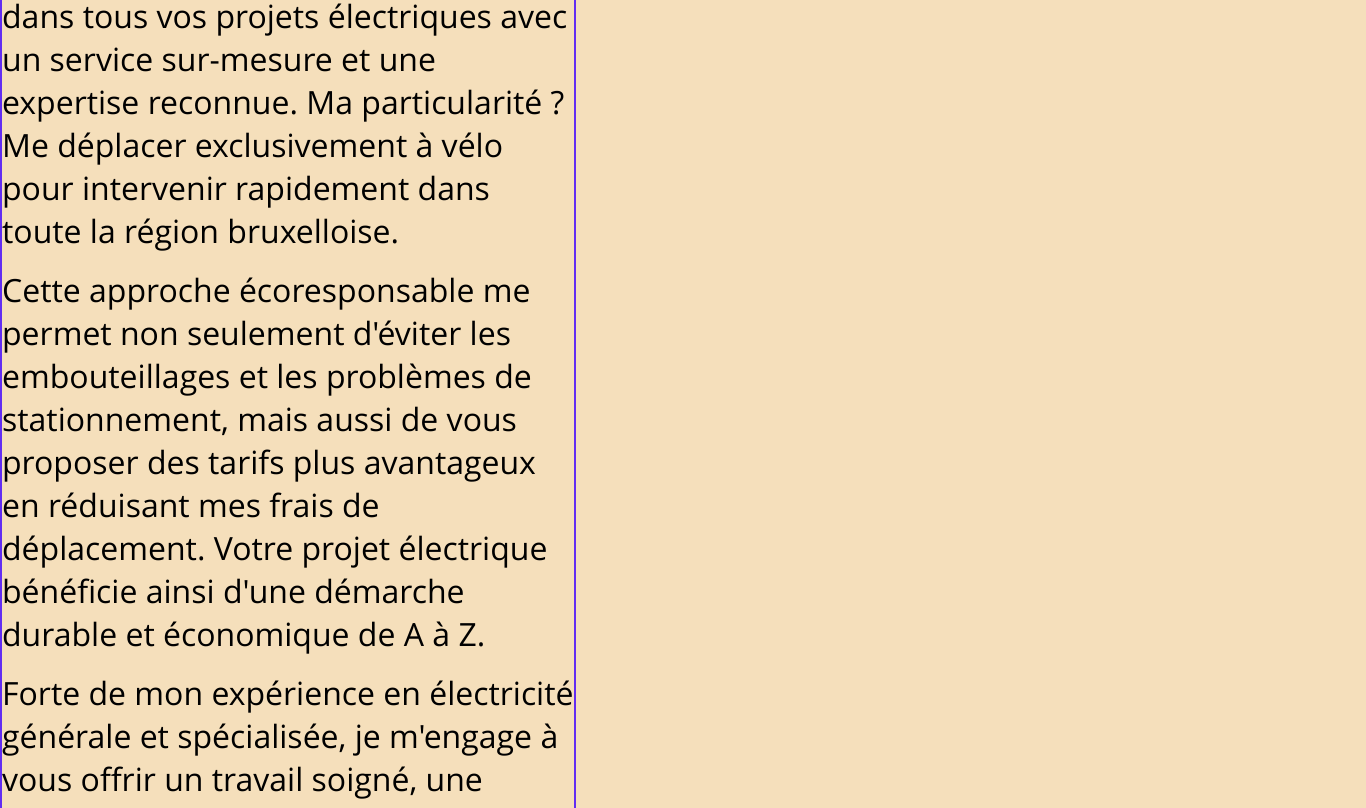
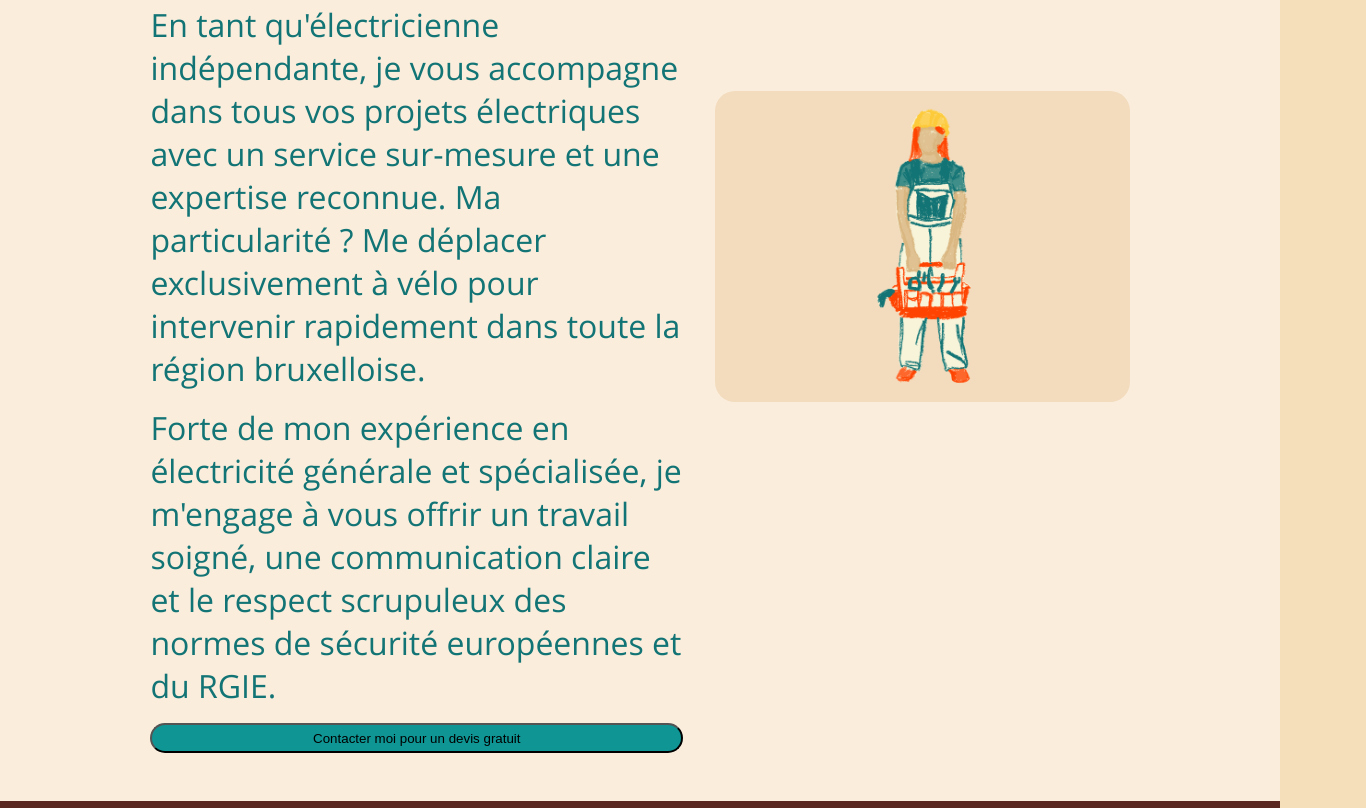
Before and after one commit to hrtshpdbx1/I3_HTML-CSS, a plain HTML site: page 3. Exercices/3. Exo Responsive/index.html in a window 1280 px wide. Shown: the part 756-1564 px from the top of the page, 1366 px wide, since content can reach past the window. Drawn offline with Linux system fonts and the light colour scheme.

Commit message:
fixed comments

```diff
--- a/3. Exercices/3. Exo Responsive/global.css
+++ b/3. Exercices/3. Exo Responsive/global.css
@@ -6,7 +6,7 @@
 
 :root {
     --color-undertoned: #592720;
-    --color-vivid: #F2542D;
+     --color-vivid: #d3573d; /* old #F2542D; */
     --color-light: #F5DFBB;
     --color-medium: #0E9594;
     --color-dark: #127475;
@@ -85,7 +85,7 @@ header {
     padding: 2%;
 
     /* Media queries */
-    @media (max-width : 640px) {
+    @media (max-width: 640px) {
         background-color: rgb(193, 255, 24);
 
     }
@@ -121,36 +121,35 @@ main {
     flex-direction: column;
 }
 
-     <!--  ------------------ Bannière ---------------------->
+     /**------------------ Bannière --------------------- */
 
 .containerBanner {
 
     /* border: 2px solid #622df2; */
-    display: flex;
+      display: flex;
     flex-direction: column;
     align-items: center;
     justify-content: center;
-    /* min-height: 60vh; */
-
+    min-height: 40vh;
 }
 
-      <!--  ------------------ Description ---------------------->
+      /** --------------- Description ----------------------*/
+      /* Conteneur des cards textes et illustration */
+
 .containerDescription
-
-/* Conteneur des cards textes et illustration */
     {
-    background-color: var(--color-dark);
+    background-color: #faeddc;
     display: flex;
     flex-direction: row;
     justify-content: center;
     align-items: center;
-
     gap: 2rem;
     padding: 3rem;
     min-height: 20vh;
     box-sizing: border-box;
 
-    @media (max-width : 640px) {
+
+    @media (max-width: 640px) {
         display: flex;
         flex-direction: column;
         padding: 1rem;
@@ -158,6 +157,26 @@ main {
     }
 }
 
+.containerDescription h1 {
+color: var(--color-vivid);
+font-size: 5rem;
+font-weight: bold;
+}
+
+.containerDescription h2 {
+color:var(--color-dark);
+font-size: 4rem;
+}
+
+.containerDescription p {
+color:var(--color-dark)
+}
+
+button {
+    border-radius: 20px;
+    background-color: var(--color-medium);
+    padding: 1%;
+}
 
 .cardTxt
 
@@ -168,30 +187,28 @@ main {
     display: flex;
     flex-direction: column;
     gap: 1rem;
-    border: 2px solid #622df2;
+    /* border: 2px solid #622df2; */
     font-size: 2rem;
 
     /* Media queries */
-    @media (max-width : 640px) {
+    @media (max-width: 640px) {
         max-width: 80%;
 
 
     }
 }
 
+/* Conteneur de l'illustration */
 .cardImg
-
-/* Conteneur de l'illustration */
     {
     flex: 1;
-    max-width: 45%;
+    max-width: 35%;
     display: flex;
     flex-direction: row;
     justify-content: center;
-    border: 2px solid #622df2;
-    /* Centre l'image dans son conteneur */
-
-
+    background-color: #f3dcbd;
+    border-radius: 20px;
+    /* border: 2px solid #622df2; */
 
 }
 
@@ -201,7 +218,7 @@ main {
     object-fit: contain;
 
 
-    @media (max-width : 640px) {
+    @media (max-width: 640px) {
         width: 100%;
         aspect-ratio: 1/1;
 
--- a/3. Exercices/3. Exo Responsive/index.html
+++ b/3. Exercices/3. Exo Responsive/index.html
@@ -44,14 +44,10 @@
 
         <div class="containerDescription">
             <div class="cardTxt">
-                <h1> L. Morati </h1>
+                <h1> Lise Lumos </h1>
                 <h2><span>Electricienne agrée </span> à Bruxelles </h2>
                 <p>En tant qu'électricienne indépendante, je vous accompagne dans tous vos projets électriques avec un
                     service sur-mesure et une expertise reconnue. Ma particularité ? Me déplacer exclusivement à vélo pour intervenir rapidement dans toute la région bruxelloise.
-                </p>
-                <p> Cette approche écoresponsable me permet non seulement d'éviter les embouteillages et les problèmes
-                    de stationnement, mais aussi de vous proposer des tarifs plus avantageux en réduisant mes frais de
-                    déplacement. Votre projet électrique bénéficie ainsi d'une démarche durable et économique de A à Z.
                 </p>
                 <p>
                     Forte de mon expérience en électricité générale et spécialisée, je m'engage à vous offrir un travail
```
